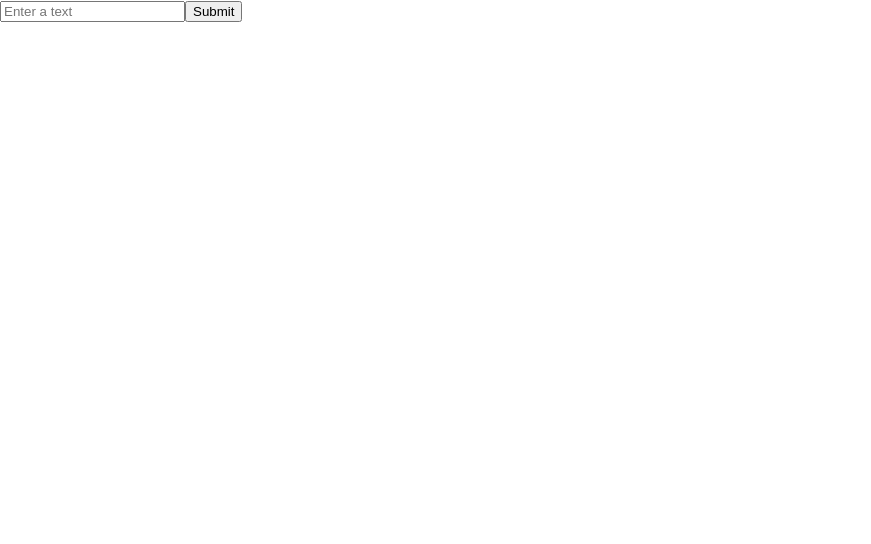
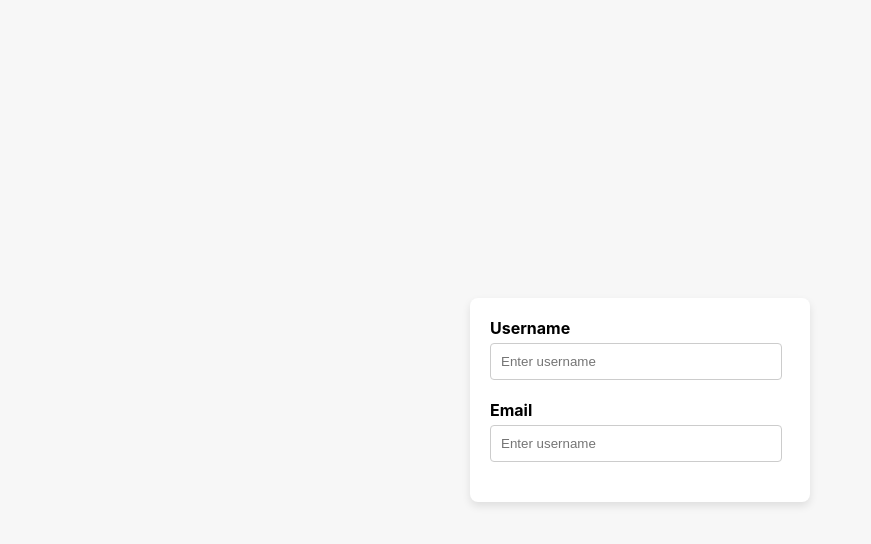
Before and after one commit to SaiRakindi/react-machine-coding, a React (Create React App) app: page / in a window 1280 px wide. Shown: the top 544 px of the page, without its empty margins (0-871 px from the left). Built offline with nearby package versions, Linux system fonts and the light colour scheme.

Commit message:
feat: form auto save component

```diff
--- a/src/App.js
+++ b/src/App.js
@@ -4,6 +4,7 @@ import TimerWithRef from "./components/TimerWithRef";
 import TimerWithoutRef from "./components/TimerWithoutRef";
 import UsersDynamicSearch from "./components/UsersDynamicSearch";
 import DynamicTextInput from "./components/DynamicTextInput";
+import FormAutoSave from "./components/FormAutoSave";
 
 const App = () => {
   const formConfig = [
@@ -55,7 +56,8 @@ const App = () => {
       <TimerWithoutRef />
       <TimerWithRef /> */}
       {/* <UsersDynamicSearch /> */}
-      <DynamicTextInput />
+      {/* <DynamicTextInput /> */}
+      <FormAutoSave />
     </div>
   );
 };
--- /dev/null
+++ b/src/components/FormAutoSave/index.css
@@ -0,0 +1,35 @@
+.user-details-form-section {
+  display: flex;
+  flex-direction: column;
+  justify-content: center;
+  align-items: center;
+  height: 100vh;
+  background-color: #f7f7f7;
+}
+
+.form-section {
+  background-color: #ffffff;
+  padding: 20px;
+  border-radius: 8px;
+  box-shadow: 0 4px 8px rgba(0, 0, 0, 0.1);
+  width: 300px;
+}
+
+.label-input-section {
+  display: flex;
+  flex-direction: column;
+
+  margin-bottom: 20px;
+}
+
+.label-input-section label {
+  font-weight: bold;
+  margin-bottom: 5px;
+}
+
+.label-input-section input {
+  width: 90%;
+  padding: 10px;
+  border-radius: 4px;
+  border: 1px solid #ccc;
+}
--- /dev/null
+++ b/src/components/FormAutoSave/index.js
@@ -0,0 +1,55 @@
+import { useState } from "react";
+import "./index.css";
+import { useEffect } from "react";
+
+const FormAutoSave = () => {
+  const [userData, setUserData] = useState({ username: "", email: "" });
+
+  const saveData = () => {
+    console.log("Auto saving the user data : ", userData);
+  };
+
+  useEffect(() => {
+    let formHandler = setTimeout(() => {
+      saveData(userData);
+    }, 1000);
+
+    return () => {
+      clearTimeout(formHandler);
+    };
+  }, [userData]);
+
+  const handleUserData = (event) => {
+    const { name, value } = event.target;
+    setUserData((prev) => ({ ...prev, [name]: value }));
+  };
+
+  return (
+    <div className="user-details-form-section">
+      <form className="form-section">
+        <div className="label-input-section">
+          <label>Username</label>
+          <input
+            type="text"
+            name="username"
+            value={userData.username}
+            placeholder="Enter username"
+            onChange={handleUserData}
+          />
+        </div>
+        <div className="label-input-section">
+          <label>Email</label>
+          <input
+            type="email"
+            name="email"
+            value={userData.email}
+            placeholder="Enter username"
+            onChange={handleUserData}
+          />
+        </div>
+      </form>
+    </div>
+  );
+};
+
+export default FormAutoSave;
```
